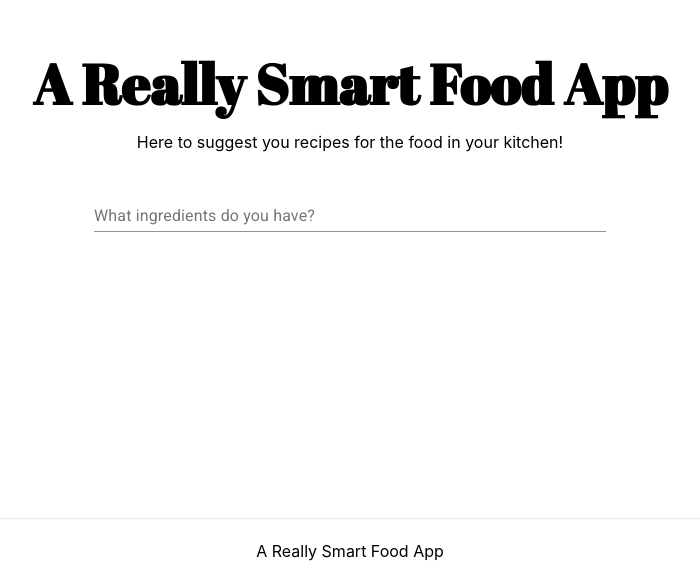
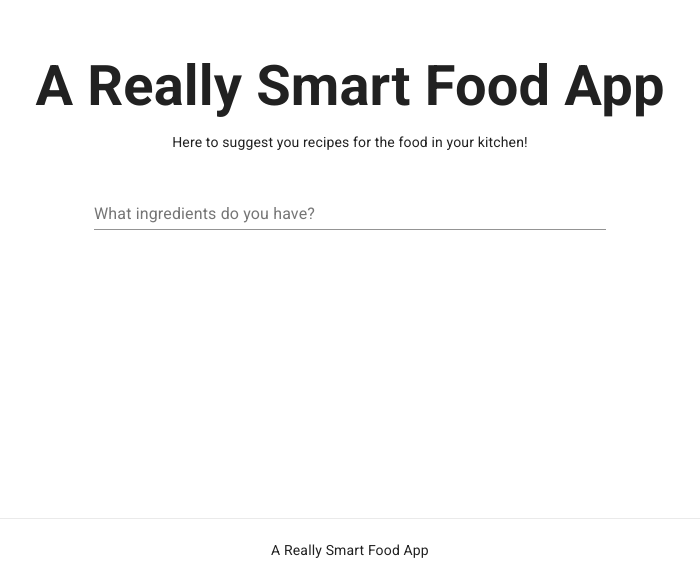
Before and after one commit to GuolinY/ImperialReallySMARTFoodAPP, a Next.js app: page / in a window 1280 px wide. Shown: the part 218-800 px from the top of the page, without its empty margins (290-990 px from the left). Built offline with nearby package versions, Linux system fonts and the light colour scheme.

Commit message:
[gy119] fixed nextjs bug with styling breaking on refresh

```diff
--- a/components/Tile.jsx
+++ b/components/Tile.jsx
@@ -90,7 +90,7 @@
         <Typography className={classes.iconsAndText} variant="h6">
           <TimerIcon /> &nbsp; {secondsToHm(recipe.cooking_time)} &nbsp; |
           &nbsp;
-          {Array(recipe.difficulty + 1).fill(<WhatshotIcon />)}
+          {Array(recipe.difficulty).fill(<WhatshotIcon />)}
         </Typography>
         <Typography variant="body1">{recipe.description}</Typography>
         <Typography className={classes.nutrition} variant="body2">
--- a/pages/_app.js
+++ b/pages/_app.js
@@ -1,8 +1,40 @@
 import React from "react";
-import '../styles/globals.css'
+import PropTypes from "prop-types";
+import Head from "next/head";
+import { ThemeProvider } from "@material-ui/core/styles";
+import CssBaseline from "@material-ui/core/CssBaseline";
+import theme from "../styles/theme";
 
-function MyApp({ Component, pageProps }) {
-  return <Component {...pageProps} />
+export default function MyApp(props) {
+  const { Component, pageProps } = props;
+
+  React.useEffect(() => {
+    // Remove the server-side injected CSS.
+    const jssStyles = document.querySelector("#jss-server-side");
+    if (jssStyles) {
+      jssStyles.parentElement.removeChild(jssStyles);
+    }
+  }, []);
+
+  return (
+    <React.Fragment>
+      <Head>
+        <title>My page</title>
+        <meta
+          name="viewport"
+          content="minimum-scale=1, initial-scale=1, width=device-width"
+        />
+      </Head>
+      <ThemeProvider theme={theme}>
+        {/* CssBaseline kickstart an elegant, consistent, and simple baseline to build upon. */}
+        <CssBaseline />
+        <Component {...pageProps} />
+      </ThemeProvider>
+    </React.Fragment>
+  );
 }
 
-export default MyApp
+MyApp.propTypes = {
+  Component: PropTypes.elementType.isRequired,
+  pageProps: PropTypes.object.isRequired,
+};
--- /dev/null
+++ b/pages/_document.js
@@ -0,0 +1,71 @@
+import React from "react";
+import Document, { Html, Head, Main, NextScript } from "next/document";
+import { ServerStyleSheets } from "@material-ui/core/styles";
+import theme from "../styles/theme";
+
+export default class MyDocument extends Document {
+  render() {
+    return (
+      <Html lang="en">
+        <Head>
+          {/* PWA primary color */}
+          <meta name="theme-color" content={theme.palette.primary.main} />
+          <link
+            rel="stylesheet"
+            href="https://fonts.googleapis.com/css?family=Roboto:300,400,500,700&display=swap"
+          />
+        </Head>
+        <body>
+          <Main />
+          <NextScript />
+        </body>
+      </Html>
+    );
+  }
+}
+
+// `getInitialProps` belongs to `_document` (instead of `_app`),
+// it's compatible with server-side generation (SSG).
+MyDocument.getInitialProps = async (ctx) => {
+  // Resolution order
+  //
+  // On the server:
+  // 1. app.getInitialProps
+  // 2. page.getInitialProps
+  // 3. document.getInitialProps
+  // 4. app.render
+  // 5. page.render
+  // 6. document.render
+  //
+  // On the server with error:
+  // 1. document.getInitialProps
+  // 2. app.render
+  // 3. page.render
+  // 4. document.render
+  //
+  // On the client
+  // 1. app.getInitialProps
+  // 2. page.getInitialProps
+  // 3. app.render
+  // 4. page.render
+
+  // Render app and page and get the context of the page with collected side effects.
+  const sheets = new ServerStyleSheets();
+  const originalRenderPage = ctx.renderPage;
+
+  ctx.renderPage = () =>
+    originalRenderPage({
+      enhanceApp: (App) => (props) => sheets.collect(<App {...props} />),
+    });
+
+  const initialProps = await Document.getInitialProps(ctx);
+
+  return {
+    ...initialProps,
+    // Styles fragment is rendered after the app and page rendering finish.
+    styles: [
+      ...React.Children.toArray(initialProps.styles),
+      sheets.getStyleElement(),
+    ],
+  };
+};
--- /dev/null
+++ b/styles/theme.js
@@ -0,0 +1,22 @@
+import { createMuiTheme } from "@material-ui/core/styles";
+import { red } from "@material-ui/core/colors";
+
+// Create a theme instance.
+const theme = createMuiTheme({
+  palette: {
+    primary: {
+      main: "#556cd6",
+    },
+    secondary: {
+      main: "#19857b",
+    },
+    error: {
+      main: red.A400,
+    },
+    background: {
+      default: "#fff",
+    },
+  },
+});
+
+export default theme;
```
Also changed, not shown: pages/recipe/2.jsx (+3 -5 lines).
